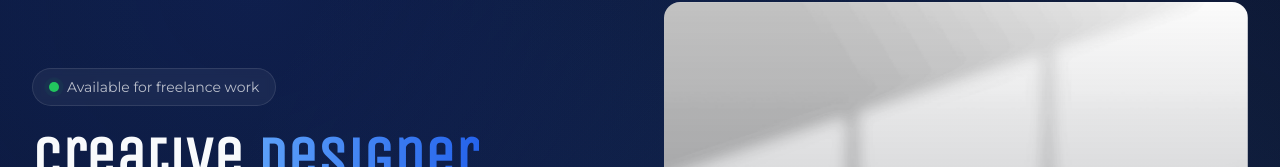
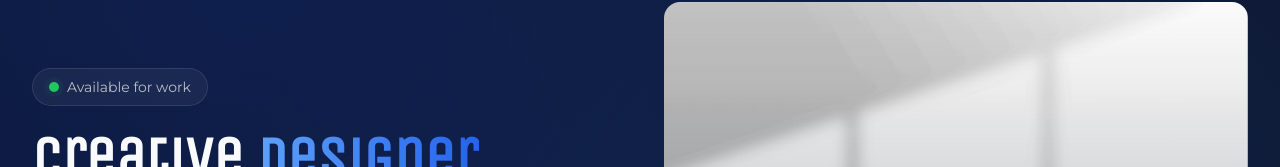
Before and after one commit to joyeuxclement87/tjoyeuxclement, a Next.js app: page / in a window 1280 px wide. Shown: the part 180-347 px from the top of the page. Built offline with nearby package versions, Linux system fonts and the light colour scheme.

Commit message:
update on status badge

```diff
--- a/src/components/Hero.tsx
+++ b/src/components/Hero.tsx
@@ -24,7 +24,7 @@ export default function Hero() {
                 hover:border-white/20 transition-all duration-300"
             >
               <span className="status-indicator" />
-              <span className="text-sm text-white/70">Available for freelance work</span>
+              <span className="text-sm text-white/70">Available for work</span>
             </motion.div>
 
             {/* Main Heading */}
@@ -32,7 +32,7 @@ export default function Hero() {
               initial={{ opacity: 0, y: 20 }}
               animate={{ opacity: 1, y: 0 }}
               transition={{ delay: 0.2 }}
-              className="relative space-y-3" // Reduced spacing
+              className="relative space-y-3"
             >
               <div className="absolute -left-4 -top-4 w-24 h-24 bg-primary/20 rounded-full blur-2xl" />
               <div className="absolute -right-4 -bottom-4 w-24 h-24 bg-secondary/20 rounded-full blur-2xl" />
```
